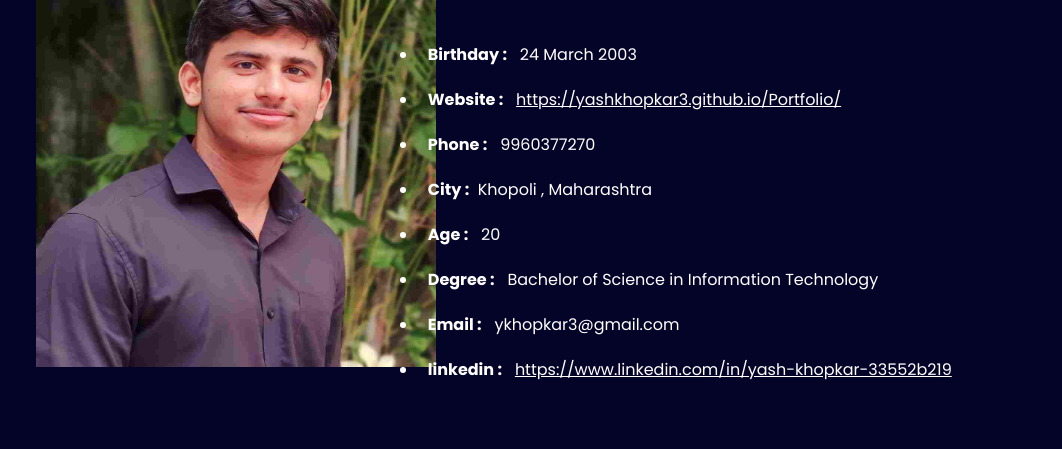
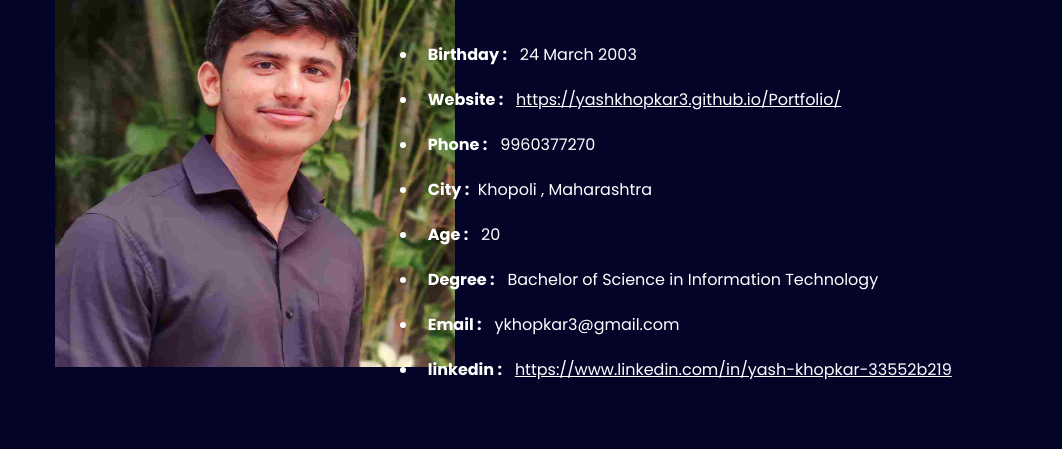
Before and after one commit to yashkhopkar3/Portfolio, a plain HTML site: page about.html in a window 1280 px wide. Shown: the part 221-670 px from the top of the page, without its empty margins (97-1159 px from the left). Drawn offline with nearby package versions, Linux system fonts and the light colour scheme.

Commit message:
Update style.css

```diff
--- a/style.css
+++ b/style.css
@@ -645,5 +645,5 @@ font-size: 1.8rem;
 }
 
 .row{
-  padding-left: 0%;
+  padding-left: 5%;
 }
```
